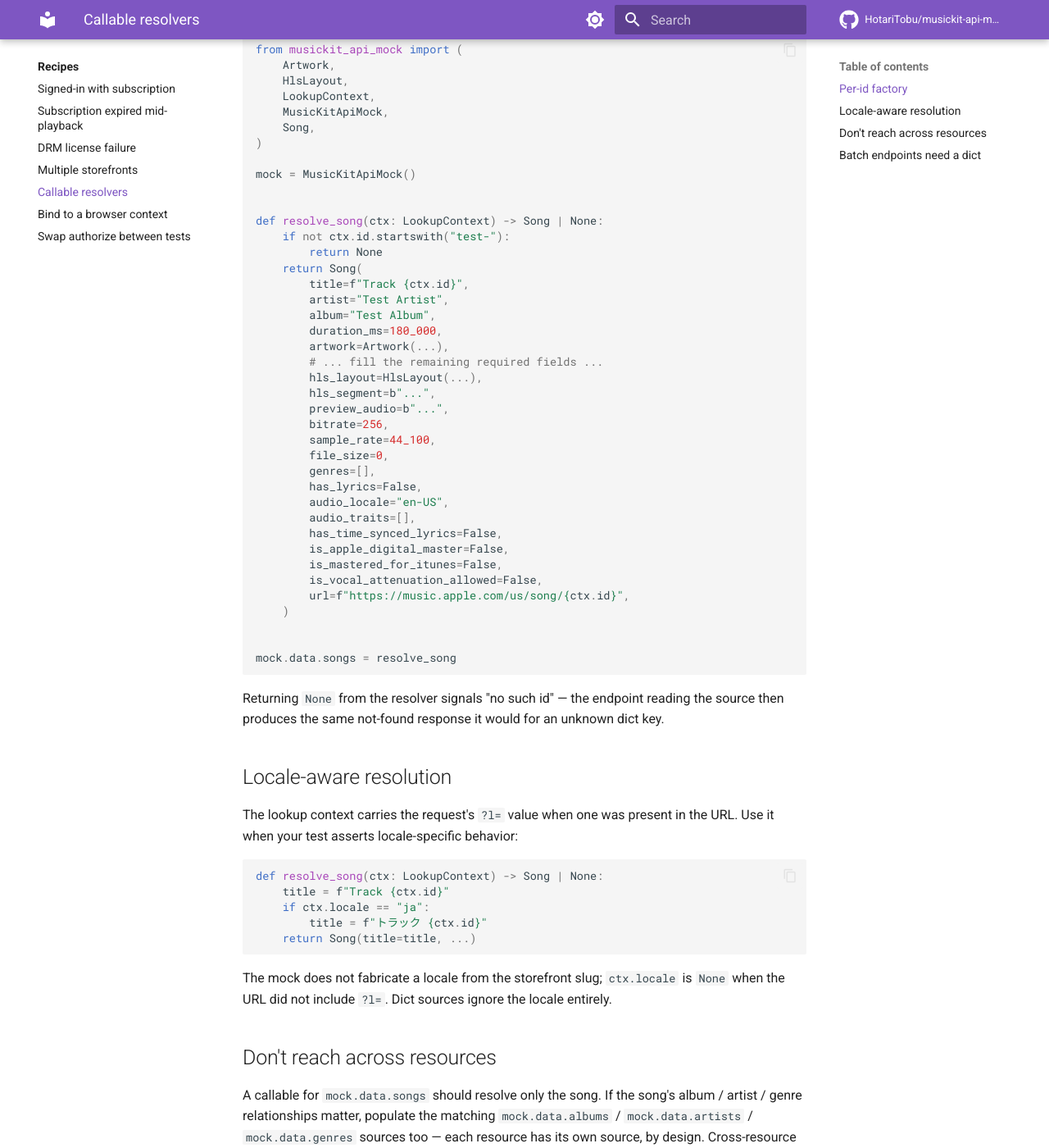
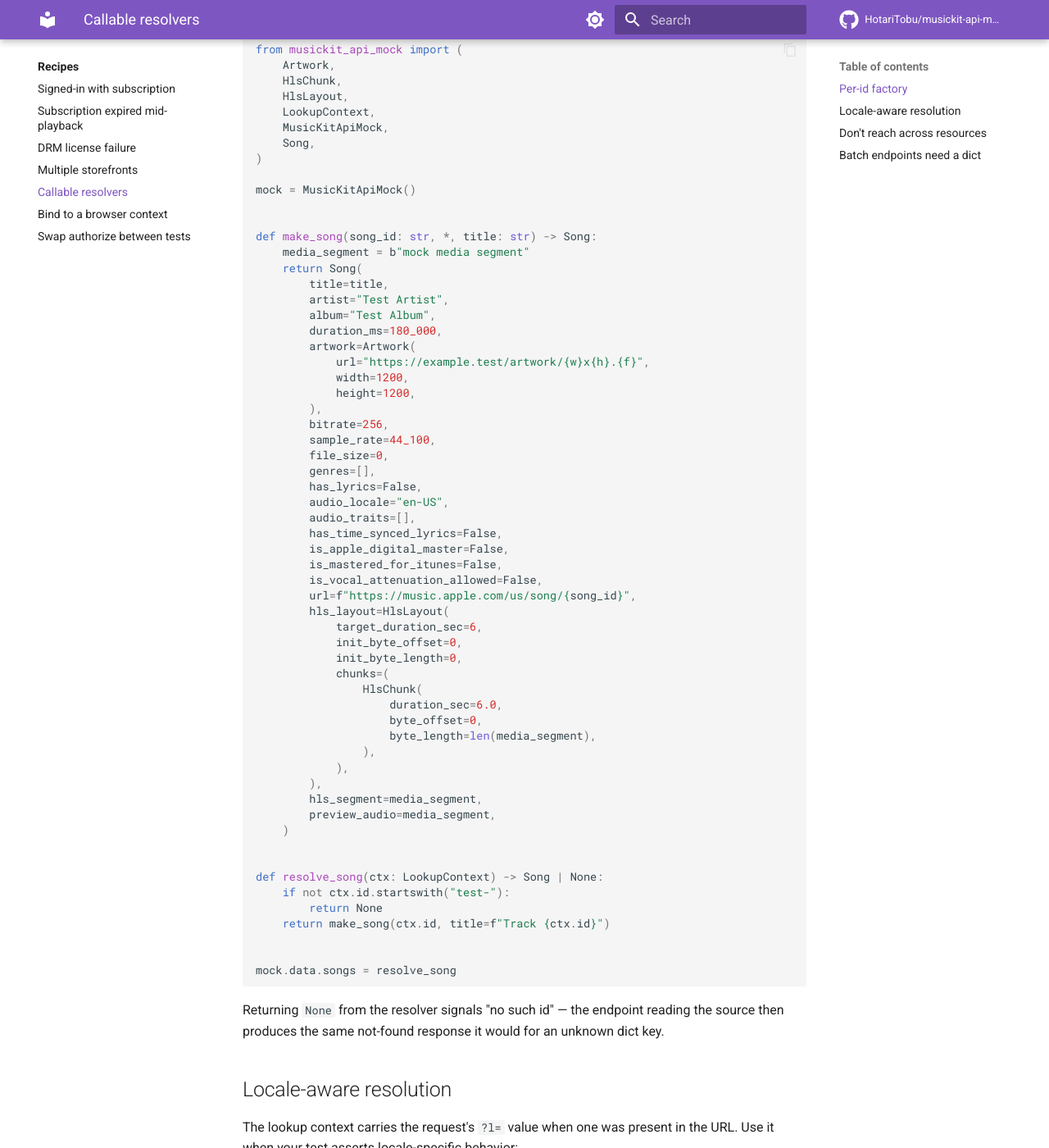
Before and after one commit to HotariTobu/musickit-api-mock, an MkDocs documentation site: the page built from docs/recipes/callable-resolvers.md, in a window 1280 px wide and 1400 px high, scrolled down 422 px. Shown: the whole window at 82% size. Built offline with MkDocs 1.6.1 and Material for MkDocs 9.7.7, drawn with Linux system fonts in a browser that asks for light colours; comment, search, counter and statistics services are not loaded; the version menu is left out.

Commit message:
Fix docs examples for data resolvers

````diff
--- a/docs/recipes/callable-resolvers.md
+++ b/docs/recipes/callable-resolvers.md
@@ -7,6 +7,7 @@ Every `mock.data.*` field accepts either a `dict[str, T]` keyed by id or a `Call
 ```python
 from musickit_api_mock import (
     Artwork,
+    HlsChunk,
     HlsLayout,
     LookupContext,
     MusicKitApiMock,
@@ -16,19 +17,18 @@ from musickit_api_mock import (
 mock = MusicKitApiMock()
 
 
-def resolve_song(ctx: LookupContext) -> Song | None:
-    if not ctx.id.startswith("test-"):
-        return None
+def make_song(song_id: str, *, title: str) -> Song:
+    media_segment = b"mock media segment"
     return Song(
-        title=f"Track {ctx.id}",
+        title=title,
         artist="Test Artist",
         album="Test Album",
         duration_ms=180_000,
-        artwork=Artwork(...),
-        # ... fill the remaining required fields ...
-        hls_layout=HlsLayout(...),
-        hls_segment=b"...",
-        preview_audio=b"...",
+        artwork=Artwork(
+            url="https://example.test/artwork/{w}x{h}.{f}",
+            width=1200,
+            height=1200,
+        ),
         bitrate=256,
         sample_rate=44_100,
         file_size=0,
@@ -40,8 +40,28 @@ def resolve_song(ctx: LookupContext) -> Song | None:
         is_apple_digital_master=False,
         is_mastered_for_itunes=False,
         is_vocal_attenuation_allowed=False,
-        url=f"https://music.apple.com/us/song/{ctx.id}",
+        url=f"https://music.apple.com/us/song/{song_id}",
+        hls_layout=HlsLayout(
+            target_duration_sec=6,
+            init_byte_offset=0,
+            init_byte_length=0,
+            chunks=(
+                HlsChunk(
+                    duration_sec=6.0,
+                    byte_offset=0,
+                    byte_length=len(media_segment),
+                ),
+            ),
+        ),
+        hls_segment=media_segment,
+        preview_audio=media_segment,
     )
+
+
+def resolve_song(ctx: LookupContext) -> Song | None:
+    if not ctx.id.startswith("test-"):
+        return None
+    return make_song(ctx.id, title=f"Track {ctx.id}")
 
 
 mock.data.songs = resolve_song
@@ -58,7 +78,7 @@ def resolve_song(ctx: LookupContext) -> Song | None:
     title = f"Track {ctx.id}"
     if ctx.locale == "ja":
         title = f"トラック {ctx.id}"
-    return Song(title=title, ...)
+    return make_song(ctx.id, title=title)
 ```
 
 The mock does not fabricate a locale from the storefront slug; `ctx.locale` is `None` when the URL did not include `?l=`. Dict sources ignore the locale entirely.
````
Also changed, not shown: docs/guide/surfaces.md (+6 -4 lines), docs/recipes/subscription-expired.md (+1 -0 lines), docs/recipes/swap-authorize-between-tests.md (+1 -0 lines), docs/reference/data.md (+1 -1 lines).
